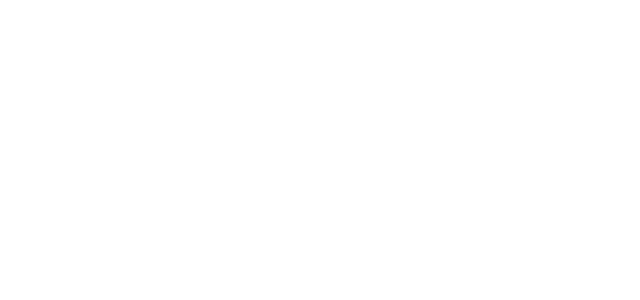
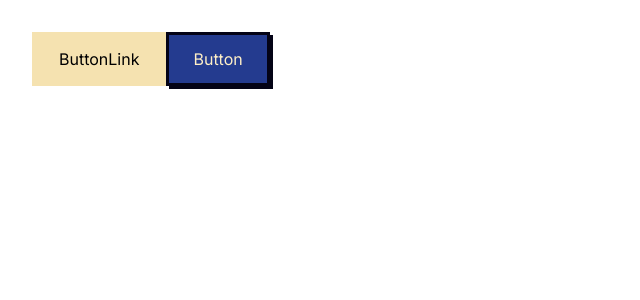
Before and after one commit to MartinLe01/portfolio, a React (Vite) app: page / in a window 1280 px wide. Shown: the top 300 px of the page, without its empty margins (0-640 px from the left). Built offline with nearby package versions, Linux system fonts and the light colour scheme.

Commit message:
feat: create Button and ButtonLink components
- Button and ButtonLink components in one file Button.tsx
- styles are identical, only difference is element used
- primary, secondary and ghost button variants

```diff
--- a/index.html
+++ b/index.html
@@ -15,7 +15,7 @@
     <title>Chi Thanh Le</title>
   </head>
   <body>
-    <div id="root"></div>
+    <div id="root" class="p-8"></div>
     <script type="module" src="/src/main.tsx"></script>
   </body>
 </html>
--- a/src/App.tsx
+++ b/src/App.tsx
@@ -1,7 +1,14 @@
+import { Button, ButtonLink } from './components/Button';
 import './App.css';
 
 function App() {
-  return <></>;
+  return (
+    <>
+      <ButtonLink variant="ghost">ButtonLink</ButtonLink>
+
+      <Button variant="primary">Button</Button>
+    </>
+  );
 }
 
 export default App;
--- /dev/null
+++ b/src/components/Button.tsx
@@ -0,0 +1,44 @@
+import type { ComponentPropsWithoutRef } from 'react';
+
+type buttonVariation = 'primary' | 'secondary' | 'ghost';
+
+const variationStyles: Record<buttonVariation, string> = {
+  primary:
+    'bg-blueberry text-cream border-3 border-ink shadow-neo-sm transition ease-in-out hover:-translate-x-0.5 hover:-translate-y-0.5 hover:shadow-neo-md active:translate-x-[3px] active:translate-y-[3px] active:shadow-none',
+  secondary:
+    'bg-cream text-ink border-3 border-ink shadow-neo-sm transition ease-in-out hover:-translate-x-0.5 hover:-translate-y-0.5 hover:shadow-neo-md active:translate-x-[3px] active:translate-y-[3px] active:shadow-none',
+  ghost:
+    'bg-cream-tinted border-3 border-cream-tinted transition ease-in-out hover:border-ink hover:-translate-x-0.5 hover:-translate-y-0.5 hover:shadow-ink hover:shadow-neo-sm active:translate-x-0.5 active:translate-y-0.5 active:shadow-none',
+};
+
+type ButtonProps = ComponentPropsWithoutRef<'button'> & {
+  variant: buttonVariation;
+  children: string;
+};
+
+export function Button({ children, variant, ...rest }: ButtonProps) {
+  return (
+    <button
+      {...rest}
+      className={`${variationStyles[variant]} px-6 py-3 text-base inline-flex`}
+    >
+      {children}
+    </button>
+  );
+}
+
+type ButtonLinkProps = ComponentPropsWithoutRef<'a'> & {
+  variant: buttonVariation;
+  children: string;
+};
+
+export function ButtonLink({ children, variant, ...rest }: ButtonLinkProps) {
+  return (
+    <a
+      {...rest}
+      className={`${variationStyles[variant]} px-6 py-3 text-base inline-flex`}
+    >
+      {children}
+    </a>
+  );
+}
--- a/src/index.css
+++ b/src/index.css
@@ -8,7 +8,7 @@
 
   --shadow-neo-sm: 3px 3px 0px #040316;
   --shadow-neo-md: 5px 5px 0px #040316;
-  --shadow-neo-md: 8px 8px 0px #040316;
+  --shadow-neo-lg: 8px 8px 0px #040316;
 
   --font-display: 'Syne', sans-serif;
   --font-heading: 'Space Grotesk', sans-serif;
```
